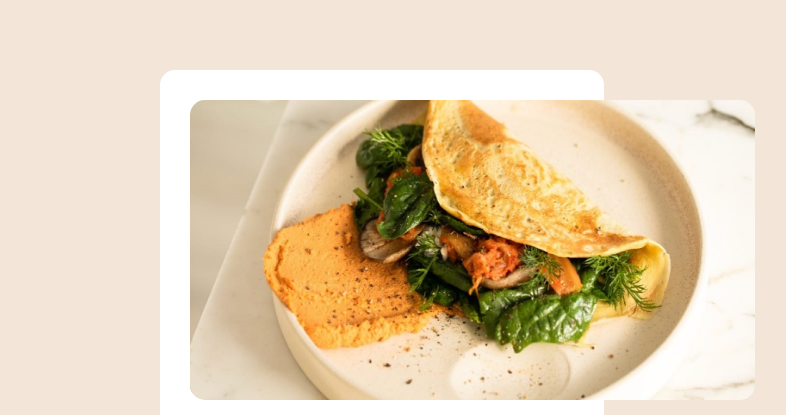
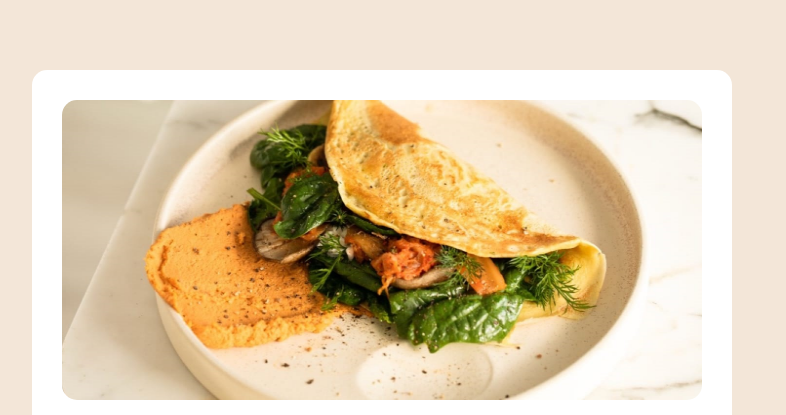
Before and after one commit to Yu-cie/Recipe-page, a plain HTML site: page index.html in a window 1280 px wide. Shown: the top 415 px of the page, without its empty margins (258-1044 px from the left). Drawn offline with Linux system fonts and the light colour scheme.

Commit message:
modified images size and view for devices between 800px and 1280px

```diff
--- a/index.html
+++ b/index.html
@@ -7,7 +7,7 @@
     <meta name="viewport" content="width=device-width, initial-scale=1.0"/>
     <link rel="stylesheet" href="style.css"/>
     <link rel="icon" href="icon.png"/>
-    <title>Frontend Mentor &#124; Recipe page</title>
+    <title>Yuci &#124; Recipe page</title>
     <link rel="preconnect" href="https://fonts.googleapis.com"/>
     <link rel="preconnect" href="https://fonts.gstatic.com" crossorigin/>
     <link href="https://fonts.googleapis.com/css2?family=Young+Serif&display=swap" rel="stylesheet"/>
--- a/style.css
+++ b/style.css
@@ -126,19 +126,19 @@ td.value {
 
 }
 
-@media (min-width:1280px) {
+@media only screen and (min-width:800px) and (max-width:1280px) {
 
     #body {
-        width:30%;
+        width:50%;
     }
 
     img {
-        width:565px;
+        width:100%;
         height:300px;
     }
 }
 
-@media (max-width:400px) {
+@media only screen and (max-width:400px) {
 
     #body {
         width:70%;
```
